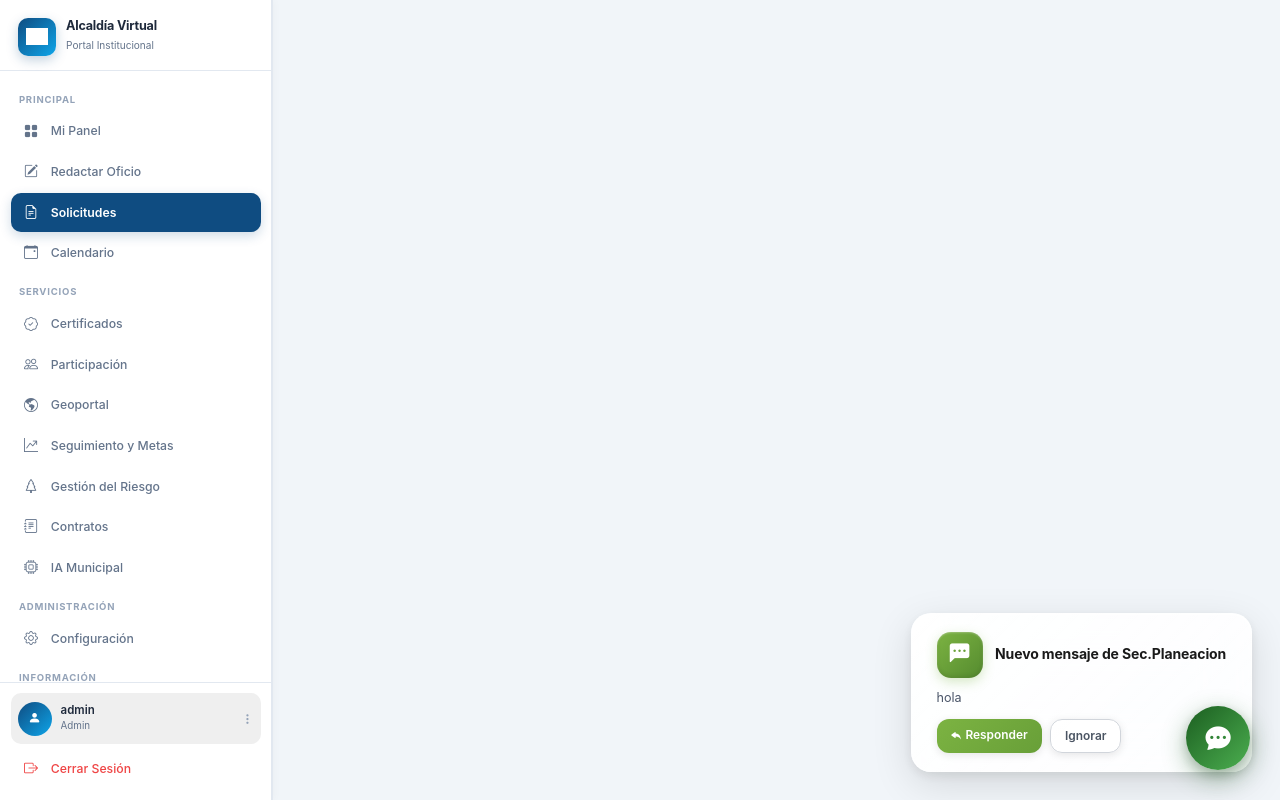
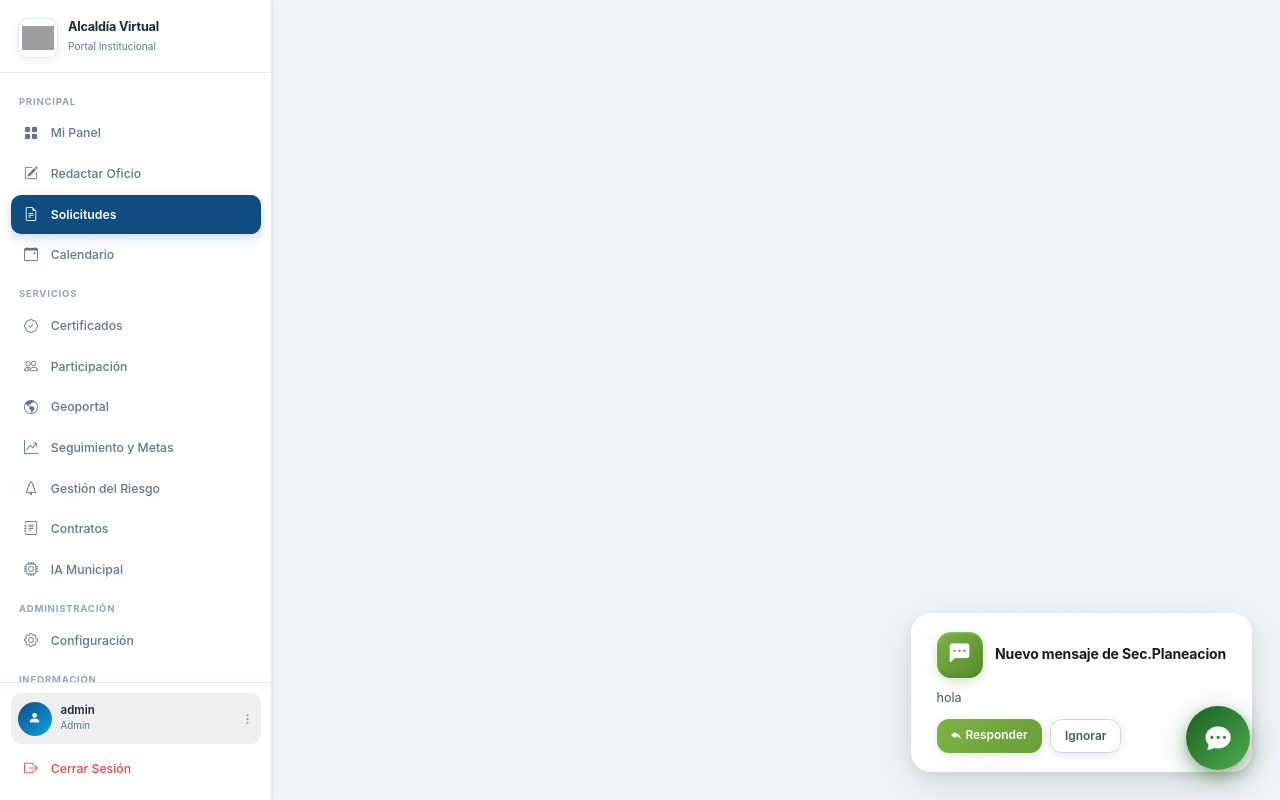
Before and after one commit to Arq-Rafael/alcald-a-virtual, a Flask app: page /comite in a window 1280 px wide. Run offline with Flask 3, Linux system fonts and the light colour scheme; the visitor is signed in with stand-in values (Sample User, id 1); data that the repository does not hold is empty; some libraries are stand-ins or nearby versions; grey boxes are pictures that could not be loaded.

Commit message:
escudo: fix definitivo fondo blanco en sidebar y login
- base.html sidebar: cambia .av-sidebar-brand-icon de fondo azul+filtro
  a fondo blanco con borde sutil — el escudo muestra sus colores reales
  (águila, verde, amarillo) en lugar de silueta blanca invisible
- login.html: envuelve img en .lp-brand-logo con mix-blend-mode:luminosity
  para integrar el fondo blanco del PNG con la imagen oscura de fondo;
  separa el blend-mode del filter (no pueden coexistir en el mismo elemento)

Co-Authored-By: Claude Opus 4.6 <noreply@anthropic.com>

```diff
--- a/templates/base.html
+++ b/templates/base.html
@@ -345,22 +345,24 @@
   }
 
   .av-sidebar-brand-icon {
-    width: 38px;
-    height: 38px;
+    width: 40px;
+    height: 40px;
     border-radius: 10px;
-    background: linear-gradient(135deg, var(--sb-primary) 0%, #0ea5e9 100%);
+    background: #ffffff;
+    border: 1.5px solid #e2e8f0;
     display: flex;
     align-items: center;
     justify-content: center;
     flex-shrink: 0;
-    box-shadow: 0 4px 12px rgba(15,76,129,0.25);
+    box-shadow: 0 2px 8px rgba(0,0,0,0.08);
+    overflow: hidden;
   }
 
   .av-sidebar-brand-icon img {
-    width: 22px;
-    height: 22px;
+    width: 32px;
+    height: 32px;
     object-fit: contain;
-    filter: brightness(0) invert(1);
+    filter: none;
   }
 
   .av-sidebar-brand-text h2 {
```
Also changed, not shown: templates/login.html (+15 -4 lines).
